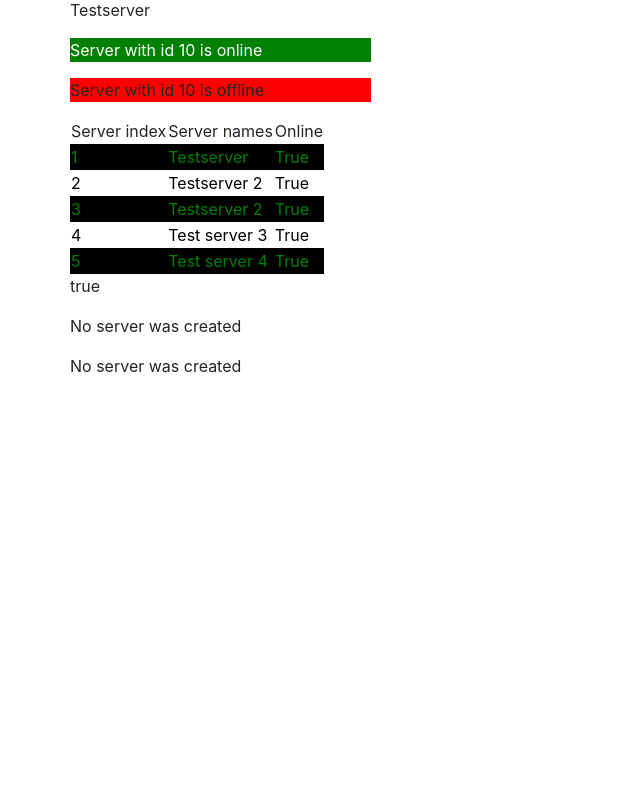
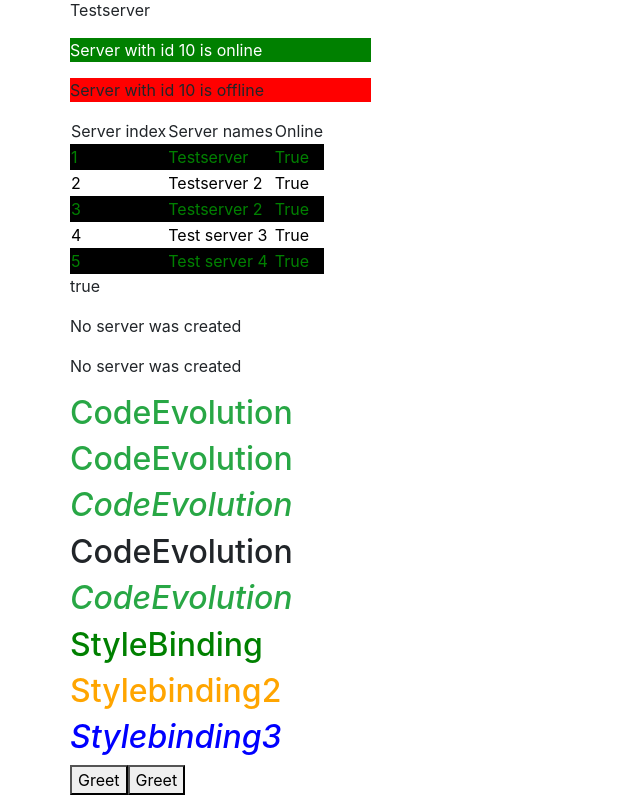
Before and after one commit to rohits2712/Angular, an Angular app: page / in a window 1280 px wide. Shown: the part 215-1010 px from the top of the page, without its empty margins (0-640 px from the left). Before the commit the page ends 800 px from the top, so only its background shows below. Built offline with nearby package versions, Linux system fonts and the light colour scheme.

Commit message:
binding practices - common

```diff
--- a/src/app/servers/servers.component.css
+++ b/src/app/servers/servers.component.css
@@ -1,2 +1,5 @@
 tr.even{background:black;color:green}
 tr.odd{background:white;color:black}
+.text-success{color:green;}
+.text-danger{color:red;}
+.text-special{font-style:italic;}
--- a/src/app/servers/servers.component.html
+++ b/src/app/servers/servers.component.html
@@ -25,3 +25,21 @@
 <ng-template #noServer>
     <p>No server was created</p>
 </ng-template>
+
+
+<h2 class="text-success">CodeEvolution</h2>
+<h2 [class]="successClass">CodeEvolution</h2>
+<!-- class binding -->
+<h2 [class]="successClass" class="text-special" >CodeEvolution</h2>
+<h2 [class.text-danger]="hasError" >CodeEvolution</h2>
+<h2 [ngClass]="messageClasses">CodeEvolution</h2>
+<h2 [style.color]="hasError?'red':'green'">StyleBinding</h2>
+<h2 [style.color]="highlighightColor">Stylebinding2</h2>
+<h2 [ngStyle]="titleStyles">Stylebinding3</h2>
+<!-- <h2 [class.text-danger]="hasError">CodeEvolution</h2> -->
+<button (click)="onClick($event)" >Greet</button>
+<button (click)="greeting='Welcome Rohit'" >Greet</button>
+<!-- <input #myInput type="text">
+<button (click)="logMessage(myInput.value)">Log</button> -->
+<!-- Template reference variable not working -->
+{{greeting}}
--- a/src/app/servers/servers.component.ts
+++ b/src/app/servers/servers.component.ts
@@ -21,6 +21,23 @@ export class ServersComponent implements OnInit {
         name: 'Test server 3', online:'True'},
         {
           name: 'Test server 4', online:'True'}];
+
+  public hasError= false;
+  public isSpecial =true;
+  public successClass ="text-success";
+  public highlighightColor="orange";
+  public messageClasses = {
+    "text-success" :!this.hasError,
+    "text-danger":this.hasError,
+    "text-special": this.isSpecial
+  }
+  public titleStyles={
+    color:"blue",
+    fontStyle:"italic"
+  }
+  greeting="";
+
+
   constructor() {
       setTimeout(() => {
         this.allowNewServer = true;
@@ -30,6 +47,7 @@ export class ServersComponent implements OnInit {
 
   ngOnInit() {
   }
+
   OnCreateServer(){
     this.serverCreated = true;
     this.serverNames.push(this.serverName);
@@ -40,4 +58,12 @@ export class ServersComponent implements OnInit {
     this.serverName = (<HTMLInputElement>event.target).value;
 
   }
+  onClick(event){
+    console.log(event);
+    this.greeting =event.type;
+
+  }
+  logMessage(value){
+    console.log(value);
+  }
 }
```
